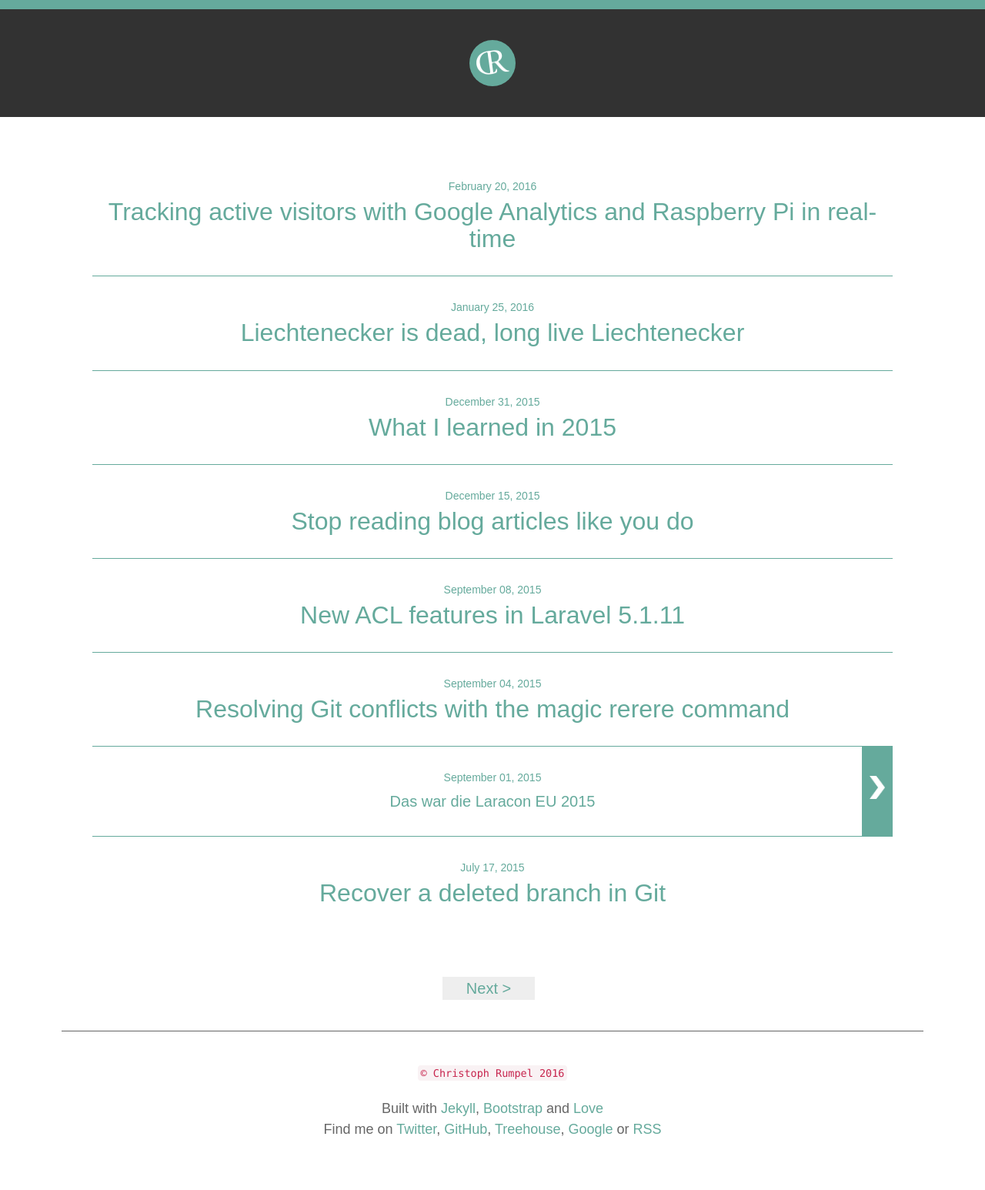
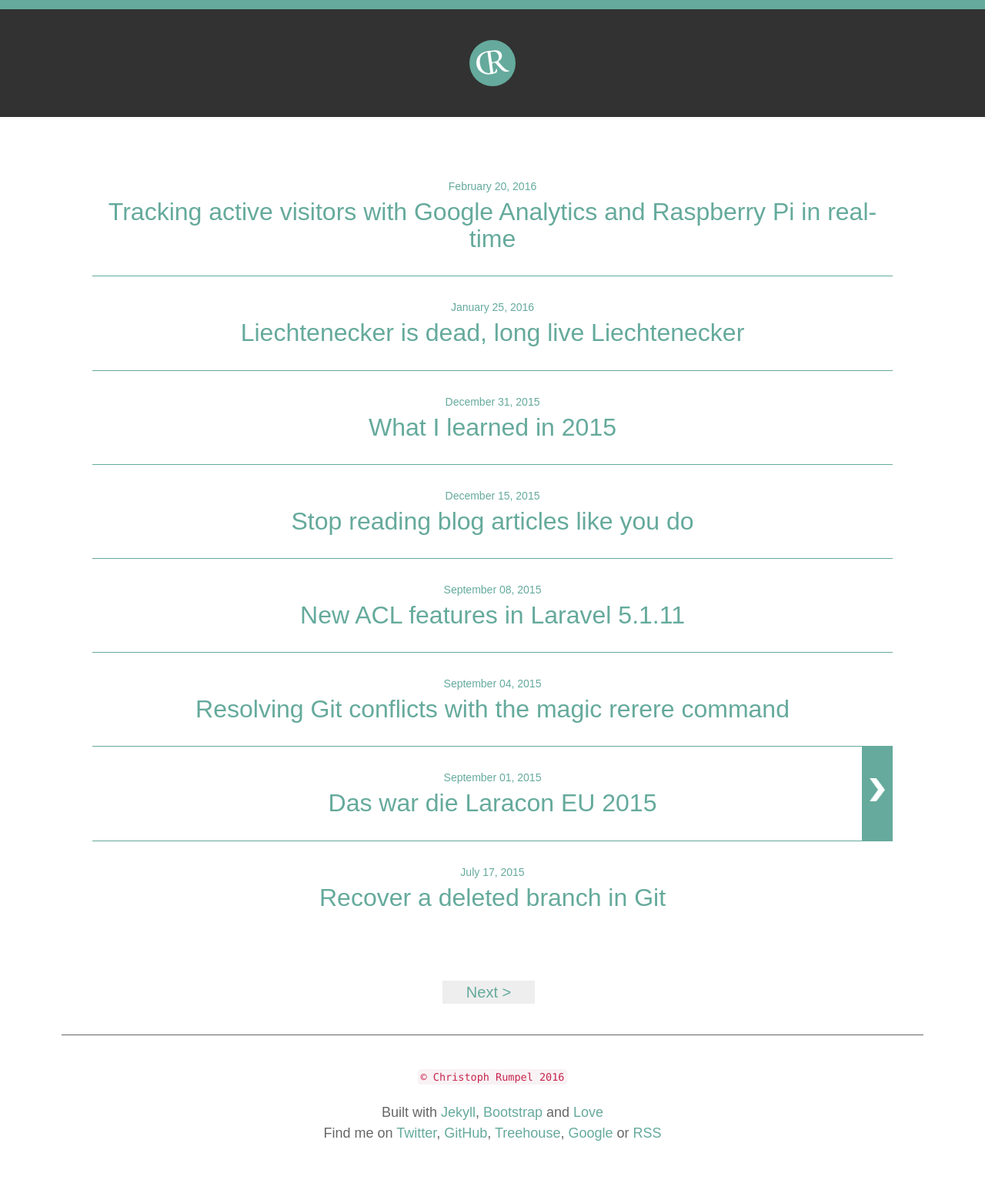
Before and after one commit to christophrumpel/christophrumpel.github.io, a Jekyll site: the page built from index.html, in a window 1280 px wide. Shown: the whole page at 77% size. Built offline with Jekyll 4.4.1, drawn with Linux system fonts in a browser that asks for light colours; some web fonts are replaced; the list of posts is cut into pages by our own code.

Commit message:
Fix font size error on external articles

```diff
--- a/index.html
+++ b/index.html
@@ -12,17 +12,20 @@ page-class: page--home
             <article class="blog-article blog-article--preview{% if post.external_url %} blog-article--external-preview{% endif %}" role="article">
                 <header class="blog-article__date">{{ post.date | date: "%B %d, %Y" }}</header>
                 {% if post.external_url %}
+                <h1 class="blog-article__title">
                     <a href="{{ post.external_url }}">
+                        {{ post.title }}
                         <div class="external-preview__sign-wrapper">
                             <img class="external-preview__arrow" src="/assets/images/arrow.png" alt="Extern Link Arrow"/>
                         </div>
+                    </a>
+                </h1>
                 {% else %}
                 <h1 class="blog-article__title">
-                        <a href="{{ post.url }}">
+                    <a href="{{ post.url }}">{{ post.title }}</a>
+                </h1>
                 {% endif %}
-                            {{ post.title }}
-                        </a>
-                    </h1>
+
             </article>
             {% endunless %}
             {% endfor %}
```
Lines whose indentation alone changed are shown as unchanged.
